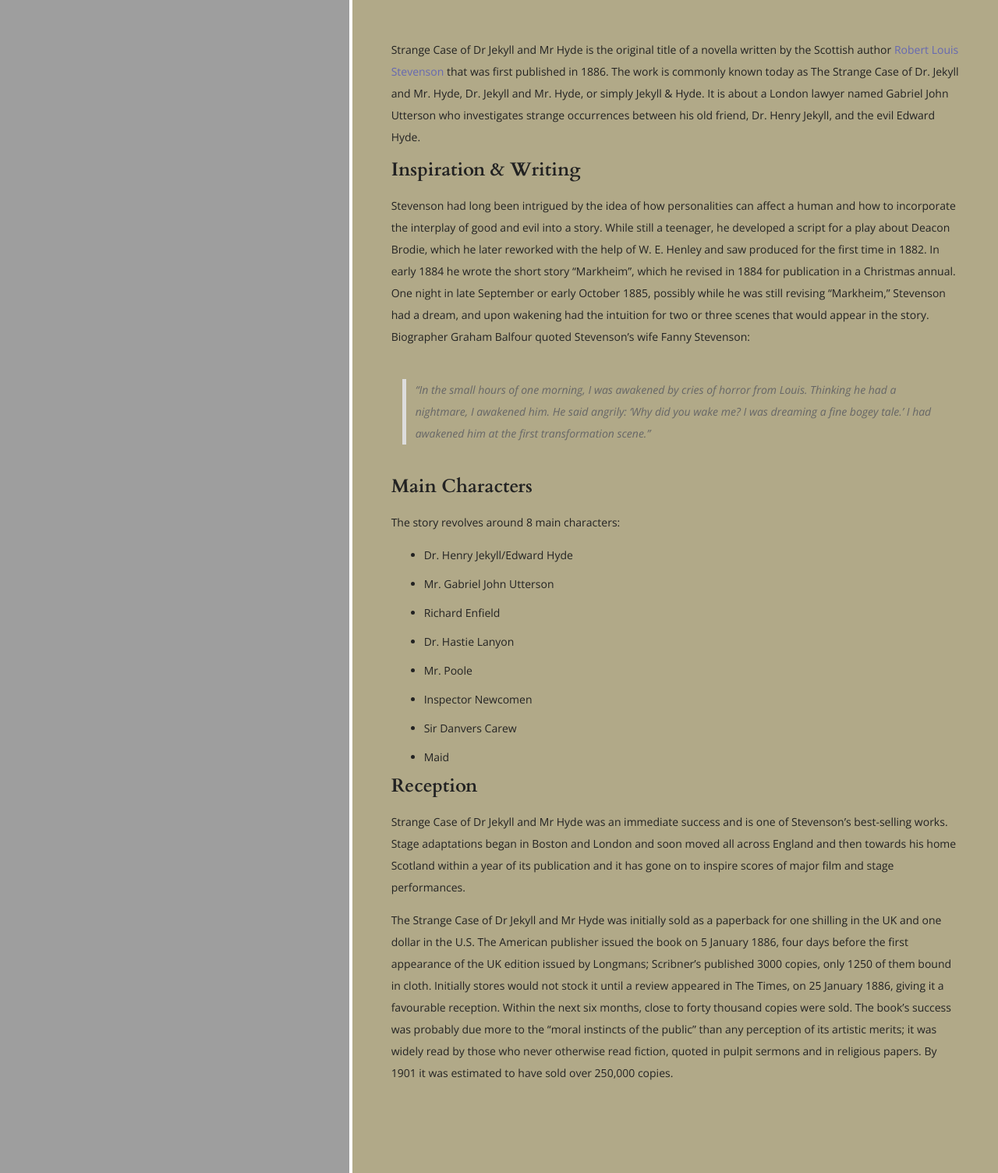
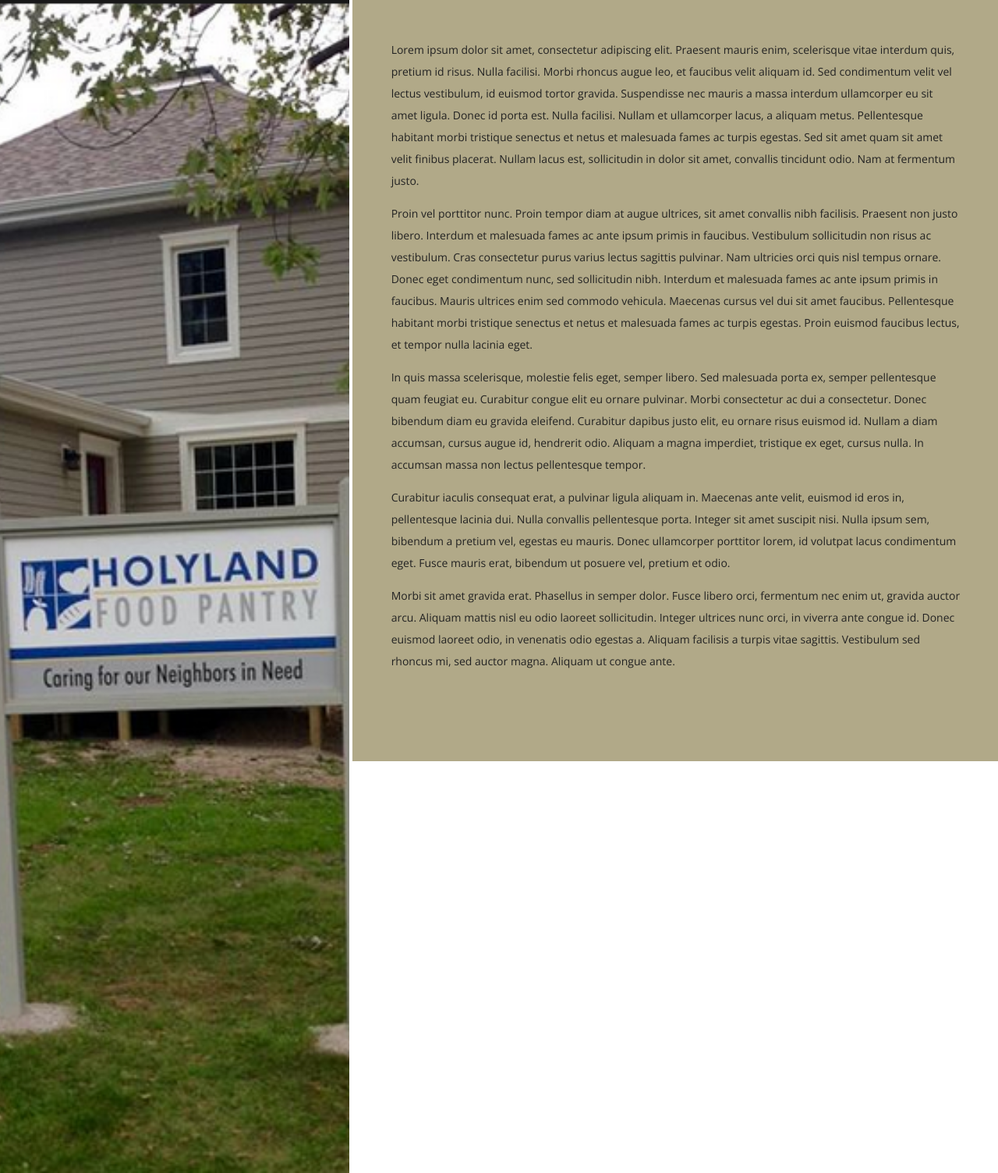
Before and after one commit to pastordan/pastordan.github.io, a Jekyll site: the page built from _pages/Ministry.md, in a window 1280 px wide. Shown: the whole page at 78% size. Built offline with Jekyll 4.4.1, drawn with Linux system fonts in a browser that asks for light colours; nearby versions of some CDN libraries.

Commit message:
Update Ministry.md
Lorem Ipsum, changing featured image.

```diff
--- a/_pages/Ministry.md
+++ b/_pages/Ministry.md
@@ -5,33 +5,16 @@
 categories: page
 description: Ministry
 resource: true
-featured_image: /images/cover.jpg
+featured_image: /images/ministry.png
 permalink: /ministry
 ---
 
-**Strange Case of Dr Jekyll and Mr Hyde is the original title of a novella written by the Scottish author [Robert Louis Stevenson]() that was first published in 1886. The work is commonly known today as The Strange Case of Dr. Jekyll and Mr. Hyde, Dr. Jekyll and Mr. Hyde, or simply Jekyll & Hyde. It is about a London lawyer named Gabriel John Utterson who investigates strange occurrences between his old friend, Dr. Henry Jekyll, and the evil Edward Hyde.**
+Lorem ipsum dolor sit amet, consectetur adipiscing elit. Praesent mauris enim, scelerisque vitae interdum quis, pretium id risus. Nulla facilisi. Morbi rhoncus augue leo, et faucibus velit aliquam id. Sed condimentum velit vel lectus vestibulum, id euismod tortor gravida. Suspendisse nec mauris a massa interdum ullamcorper eu sit amet ligula. Donec id porta est. Nulla facilisi. Nullam et ullamcorper lacus, a aliquam metus. Pellentesque habitant morbi tristique senectus et netus et malesuada fames ac turpis egestas. Sed sit amet quam sit amet velit finibus placerat. Nullam lacus est, sollicitudin in dolor sit amet, convallis tincidunt odio. Nam at fermentum justo.
 
-## Inspiration & Writing
+Proin vel porttitor nunc. Proin tempor diam at augue ultrices, sit amet convallis nibh facilisis. Praesent non justo libero. Interdum et malesuada fames ac ante ipsum primis in faucibus. Vestibulum sollicitudin non risus ac vestibulum. Cras consectetur purus varius lectus sagittis pulvinar. Nam ultricies orci quis nisl tempus ornare. Donec eget condimentum nunc, sed sollicitudin nibh. Interdum et malesuada fames ac ante ipsum primis in faucibus. Mauris ultrices enim sed commodo vehicula. Maecenas cursus vel dui sit amet faucibus. Pellentesque habitant morbi tristique senectus et netus et malesuada fames ac turpis egestas. Proin euismod faucibus lectus, et tempor nulla lacinia eget.
 
-Stevenson had long been intrigued by the idea of how personalities can affect a human and how to incorporate the interplay of good and evil into a story. While still a teenager, he developed a script for a play about Deacon Brodie, which he later reworked with the help of W. E. Henley and saw produced for the first time in 1882. In early 1884 he wrote the short story "Markheim", which he revised in 1884 for publication in a Christmas annual. One night in late September or early October 1885, possibly while he was still revising "Markheim," Stevenson had a dream, and upon wakening had the intuition for two or three scenes that would appear in the story. Biographer Graham Balfour quoted Stevenson's wife Fanny Stevenson:
+In quis massa scelerisque, molestie felis eget, semper libero. Sed malesuada porta ex, semper pellentesque quam feugiat eu. Curabitur congue elit eu ornare pulvinar. Morbi consectetur ac dui a consectetur. Donec bibendum diam eu gravida eleifend. Curabitur dapibus justo elit, eu ornare risus euismod id. Nullam a diam accumsan, cursus augue id, hendrerit odio. Aliquam a magna imperdiet, tristique ex eget, cursus nulla. In accumsan massa non lectus pellentesque tempor.
 
-> "In the small hours of one morning, I was awakened by cries of horror from Louis. Thinking he had a nightmare, I awakened him. He said angrily: 'Why did you wake me? I was dreaming a fine bogey tale.' I had awakened him at the first transformation scene."
+Curabitur iaculis consequat erat, a pulvinar ligula aliquam in. Maecenas ante velit, euismod id eros in, pellentesque lacinia dui. Nulla convallis pellentesque porta. Integer sit amet suscipit nisi. Nulla ipsum sem, bibendum a pretium vel, egestas eu mauris. Donec ullamcorper porttitor lorem, id volutpat lacus condimentum eget. Fusce mauris erat, bibendum ut posuere vel, pretium et odio.
 
-## Main Characters
-
-The story revolves around **8 main characters**:
-
-- Dr. Henry Jekyll/Edward Hyde
-- Mr. Gabriel John Utterson
-- Richard Enfield
-- Dr. Hastie Lanyon
-- Mr. Poole
-- Inspector Newcomen
-- Sir Danvers Carew
-- Maid
-
-## Reception
-
-Strange Case of Dr Jekyll and Mr Hyde was an immediate success and is one of Stevenson's best-selling works. Stage adaptations began in Boston and London and soon moved all across England and then towards his home Scotland within a year of its publication and it has gone on to inspire scores of major film and stage performances.
-
-The Strange Case of Dr Jekyll and Mr Hyde was initially sold as a paperback for one shilling in the UK and one dollar in the U.S. The American publisher issued the book on 5 January 1886, four days before the first appearance of the UK edition issued by Longmans; Scribner's published 3000 copies, only 1250 of them bound in cloth. Initially stores would not stock it until a review appeared in The Times, on 25 January 1886, giving it a favourable reception. Within the next six months, close to forty thousand copies were sold. The book's success was probably due more to the "moral instincts of the public" than any perception of its artistic merits; it was widely read by those who never otherwise read fiction, quoted in pulpit sermons and in religious papers. By 1901 it was estimated to have sold over 250,000 copies.
+Morbi sit amet gravida erat. Phasellus in semper dolor. Fusce libero orci, fermentum nec enim ut, gravida auctor arcu. Aliquam mattis nisl eu odio laoreet sollicitudin. Integer ultrices nunc orci, in viverra ante congue id. Donec euismod laoreet odio, in venenatis odio egestas a. Aliquam facilisis a turpis vitae sagittis. Vestibulum sed rhoncus mi, sed auctor magna. Aliquam ut congue ante.
```
